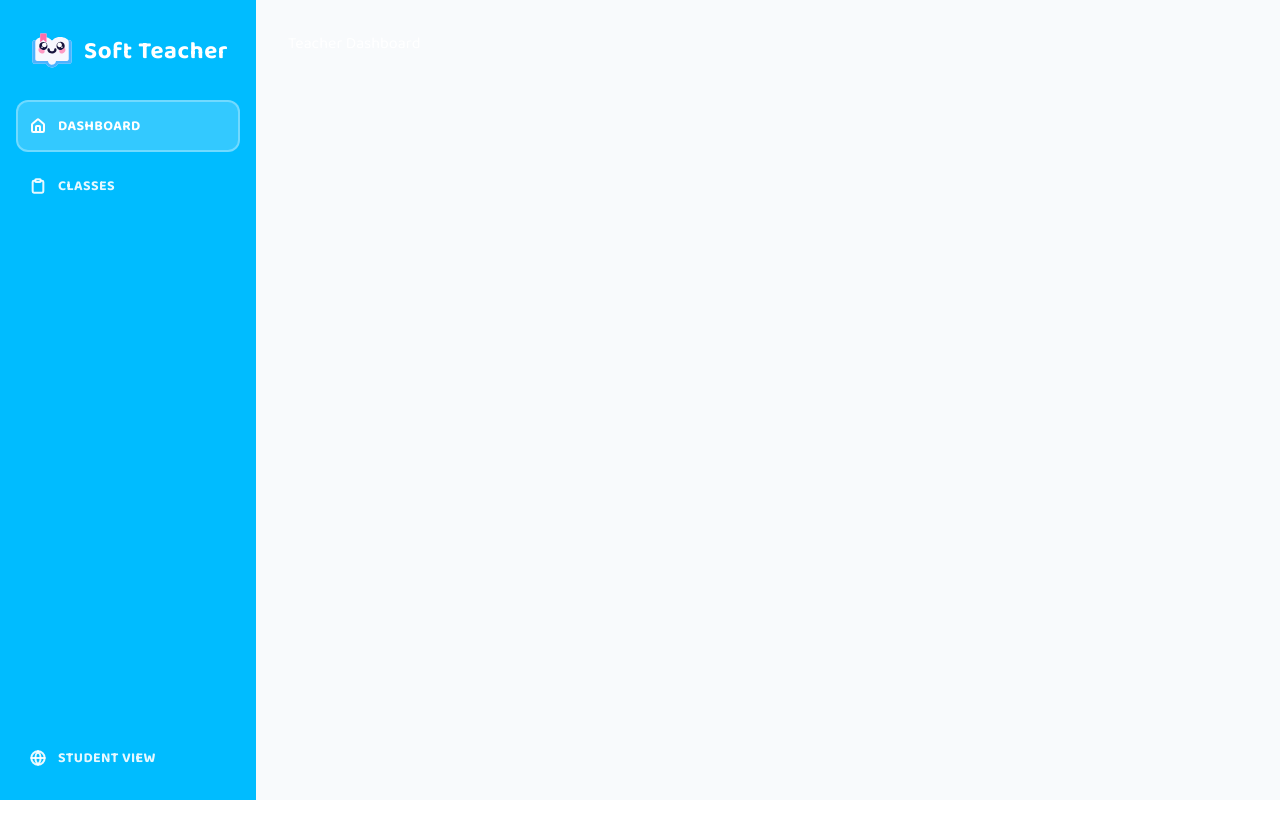
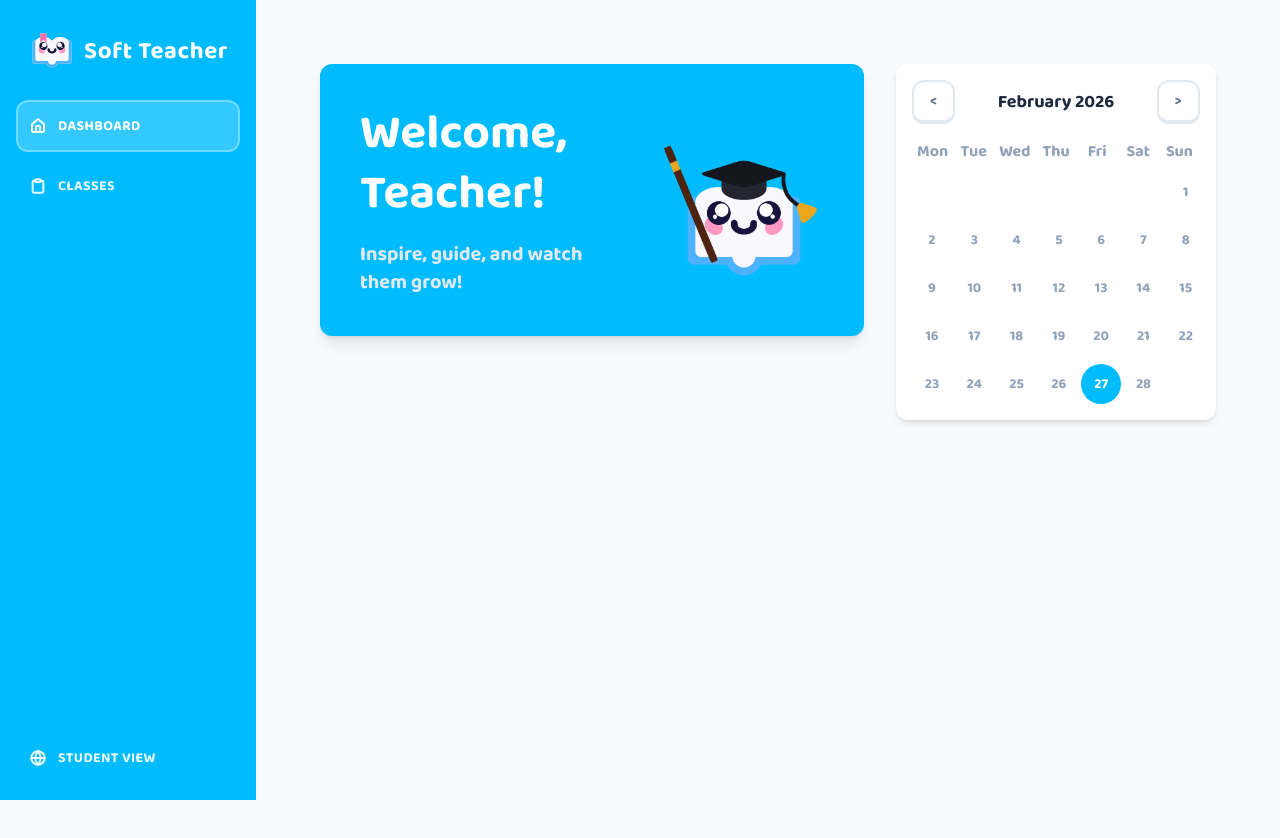
Before and after one commit to LogicCubed/Soft-School-Showcase, a Next.js app: page /teacher/dashboard in a window 1280 px wide. Shown: the top 838 px of the page. Before the commit the page ends 800 px from the top, so only its background shows below. Built offline with nearby package versions, Linux system fonts and the light colour scheme.

Commit message:
Teacher Calendar & Hero
Added Calendar & Hero components to teacher dashboard

```diff
--- /dev/null
+++ b/app/(teacher)/components/Calendar.tsx
@@ -0,0 +1,90 @@
+"use client";
+
+import { Button } from "components/ui/button";
+import { useState } from "react";
+
+const weekdays = ["Mon", "Tue", "Wed", "Thu", "Fri", "Sat", "Sun"];
+
+export default function Calendar() {
+  const today = new Date();
+  const [currentMonth, setCurrentMonth] = useState(today.getMonth());
+  const [currentYear, setCurrentYear] = useState(today.getFullYear());
+
+  // Days in month
+  const daysInMonth = new Date(currentYear, currentMonth + 1, 0).getDate();
+
+  // First day of month (Mon=0)
+  const firstDayOfMonth = new Date(currentYear, currentMonth, 1).getDay();
+  const offset = firstDayOfMonth === 0 ? 6 : firstDayOfMonth - 1;
+
+  const prevMonth = () => {
+    if (currentMonth === 0) {
+      setCurrentMonth(11);
+      setCurrentYear(currentYear - 1);
+    } else setCurrentMonth(currentMonth - 1);
+  };
+
+  const nextMonth = () => {
+    if (currentMonth === 11) {
+      setCurrentMonth(0);
+      setCurrentYear(currentYear + 1);
+    } else setCurrentMonth(currentMonth + 1);
+  };
+
+  return (
+    <div className="w-full max-w-md mx-auto p-4 bg-white rounded-xl shadow-md">
+      {/* Month / Year */}
+      <div className="flex items-center justify-between mb-4">
+        <Button variant="default" className="cursor-pointer" onClick={prevMonth}>
+          &lt;
+        </Button>
+        <h2 className="text-lg font-bold text-slate-800">
+          {new Date(currentYear, currentMonth).toLocaleString("default", {
+            month: "long",
+          })}{" "}
+          {currentYear}
+        </h2>
+        <Button variant="default" className="cursor-pointer" onClick={nextMonth}>
+          &gt;
+        </Button>
+      </div>
+
+      {/* Weekdays */}
+      <div className="grid grid-cols-7 text-center font-semibold text-slate-400 mb-2">
+        {weekdays.map((day) => (
+          <div key={day}>{day}</div>
+        ))}
+      </div>
+
+      {/* Days */}
+      <div className="grid grid-cols-7 gap-2 text-center">
+        {/* Empty slots */}
+        {Array.from({ length: offset }).map((_, i) => (
+          <div key={`empty-${i}`} />
+        ))}
+
+        {/* Days */}
+        {Array.from({ length: daysInMonth }).map((_, i) => {
+          const dayNumber = i + 1;
+          const isToday =
+            dayNumber === today.getDate() &&
+            currentMonth === today.getMonth() &&
+            currentYear === today.getFullYear();
+
+          return (
+            <button
+              key={dayNumber}
+              className={`w-10 h-10 flex items-center justify-center cursor-pointer text-sm font-medium ${
+                isToday
+                  ? "bg-sky-400 text-white font-semibold rounded-full"
+                  : "text-slate-400 font-semibold outline-none"
+              }`}
+            >
+              {dayNumber}
+            </button>
+          );
+        })}
+      </div>
+    </div>
+  );
+}
--- /dev/null
+++ b/app/(teacher)/components/HeroCard.tsx
@@ -0,0 +1,30 @@
+"use client";
+
+interface HeroCardProps {
+  title: string;
+  subtext: string;
+  imageUrl?: string;
+}
+
+export default function HeroCard({ title, subtext, imageUrl }: HeroCardProps) {
+  return (
+    <div className="bg-sky-400 rounded-xl p-10 w-full max-w-6xl mx-auto flex items-center justify-between min-h-50 shadow-lg">
+      {/* Left text */}
+      <div className="flex-1 text-left">
+        <h2 className="text-white text-5xl font-bold leading-tight">{title}</h2>
+        <p className="text-slate-200 font-semibold mt-4 text-xl">{subtext}</p>
+      </div>
+
+      {/* Right image */}
+      {imageUrl && (
+        <div className="ml-8 shrink-0 flex items-center justify-center">
+          <img
+            src={imageUrl}
+            alt="Illustration"
+            className="h-40 w-40 object-cover rounded-lg"
+          />
+        </div>
+      )}
+    </div>
+  );
+}
--- a/app/(teacher)/layout.tsx
+++ b/app/(teacher)/layout.tsx
@@ -6,7 +6,7 @@ type Props = {
   children: React.ReactNode;
 };
 
-const MainAdminLayout = ({ children }: Props) => {
+const MainTeacherLayout = ({ children }: Props) => {
   return (
     <div className="flex min-h-screen bg-[#F8FAFC] text-white">
       <TeacherSidebar className="hidden lg:flex w-64" />
@@ -18,4 +18,4 @@ const MainAdminLayout = ({ children }: Props) => {
   );
 };
 
-export default MainAdminLayout;
+export default MainTeacherLayout;
--- a/app/(teacher)/teacher/dashboard/page.tsx
+++ b/app/(teacher)/teacher/dashboard/page.tsx
@@ -1,7 +1,30 @@
+"use client";
+
+import HeroCard from "@/(teacher)/components/HeroCard";
+import Calendar from "@/(teacher)/components/Calendar";
+
 export default function TeacherDashboard() {
-    return (
-        <>
-            Teacher Dashboard
-        </>
-    );
+  return (
+    <main className="min-h-screen p-8 relative flex flex-col lg:flex-row">
+      {/* Left/main content */}
+      <div className="flex-1 lg:pr-8">
+        <div className="mb-12">
+          <HeroCard
+            title="Welcome, Teacher!"
+            subtext="Inspire, guide, and watch them grow!"
+            imageUrl="/assets/teachers/teacher-hero.png"
+          />
+        </div>
+
+        {/* Other dashboard sections */}
+        <div className="space-y-8">
+          {/* Other dashboard content */}
+        </div>
+      </div>
+
+      <div className="w-full lg:w-80 lg:ml-auto shrink-0 lg:sticky lg:top-8">
+        <Calendar />
+      </div>
+    </main>
+  );
 }
```
Also changed, not shown: public/assets/teachers/teacher-hero.png (added).
